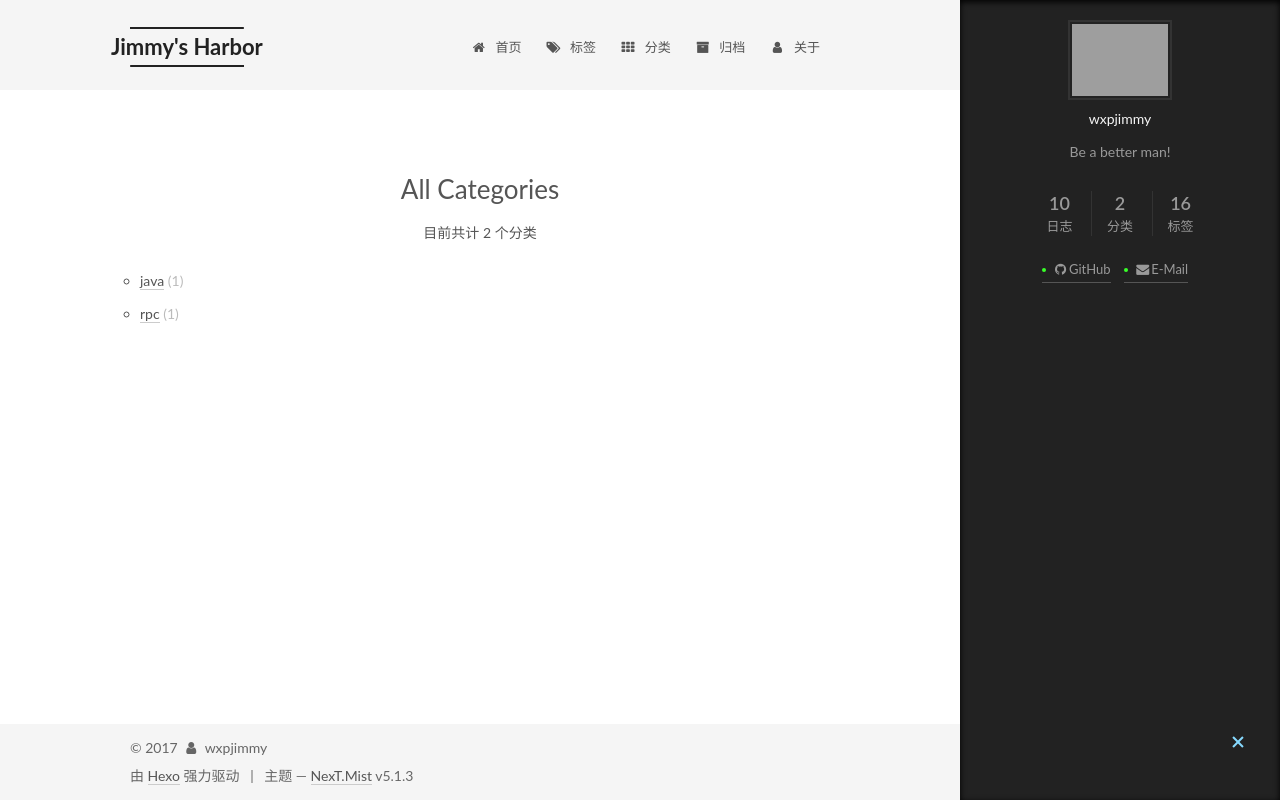
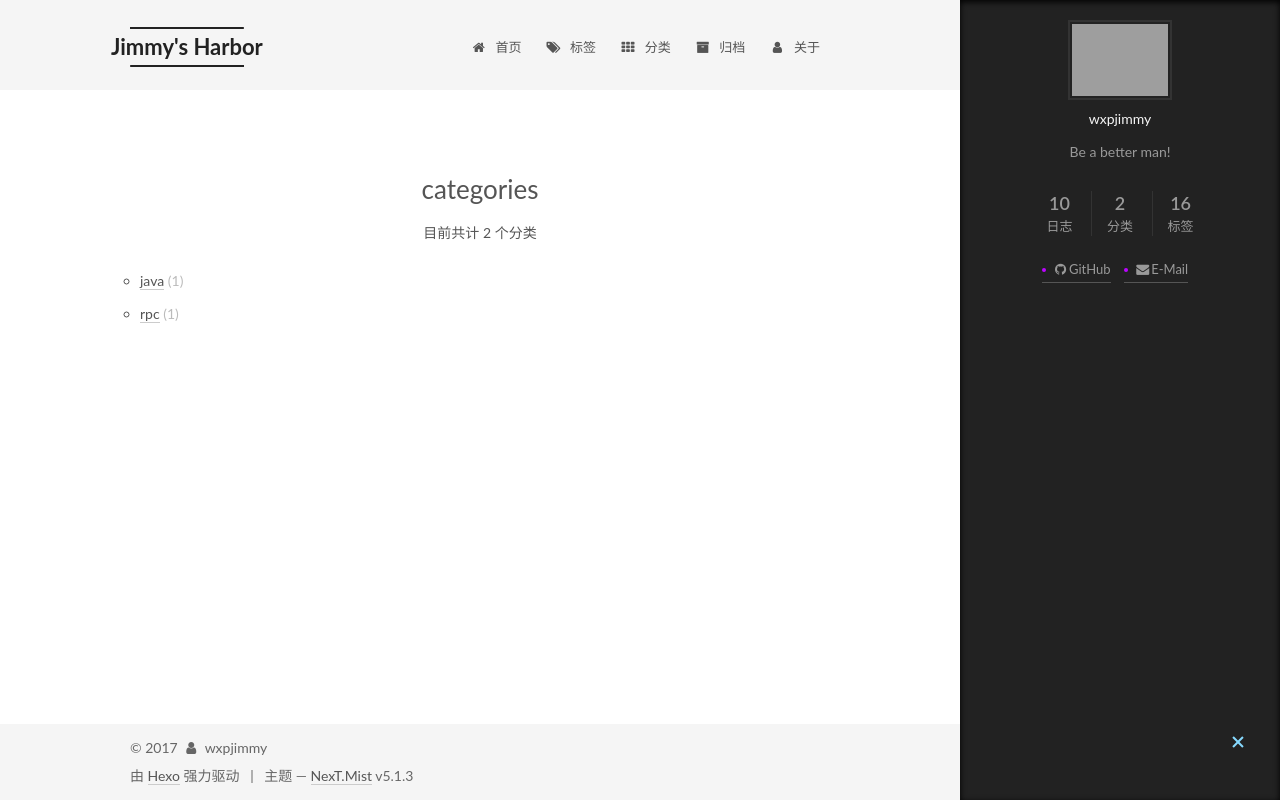
Before and after one commit to wxpjimmy/wxpjimmy.github.io, a plain HTML site: page categories/index.html in a window 1280 px wide. Both pictures are taken after a click on the element 1238 px from the left and 743 px from the top of the page. Drawn offline with Linux system fonts and the light colour scheme; grey boxes are pictures that could not be loaded.

Commit message:
update categories

```diff
--- a/categories/index.html
+++ b/categories/index.html
@@ -81,14 +81,14 @@
 
 <meta name="description" content="Be a better man!">
 <meta property="og:type" content="website">
-<meta property="og:title" content="All Categories">
+<meta property="og:title" content="categories">
 <meta property="og:url" content="http://wxpjimmy.github.io/categories/index.html">
 <meta property="og:site_name" content="Jimmy&#39;s Harbor">
 <meta property="og:description" content="Be a better man!">
 <meta property="og:locale" content="zh-Hans">
-<meta property="og:updated_time" content="2017-10-15T16:35:56.000Z">
+<meta property="og:updated_time" content="2017-10-22T14:45:45.881Z">
 <meta name="twitter:card" content="summary">
-<meta name="twitter:title" content="All Categories">
+<meta name="twitter:title" content="categories">
 <meta name="twitter:description" content="Be a better man!">
 
 
@@ -125,7 +125,7 @@
 
 
 
-  <title>All Categories | Jimmy's Harbor</title>
+  <title>categories | Jimmy's Harbor</title>
 
 
 
@@ -255,7 +255,7 @@
     <div class="post-block page">
       <header class="post-header">
 
-	<h1 class="post-title" itemprop="name headline">All Categories</h1>
+	<h1 class="post-title" itemprop="name headline">categories</h1>
 
 
 
--- a/css/main.css
+++ b/css/main.css
@@ -1822,7 +1822,7 @@ pre .javascript .function {
   width: 4px;
   height: 4px;
   border-radius: 50%;
-  background: #38ff29;
+  background: #bb04ff;
 }
 .links-of-blogroll {
   font-size: 13px;
```
